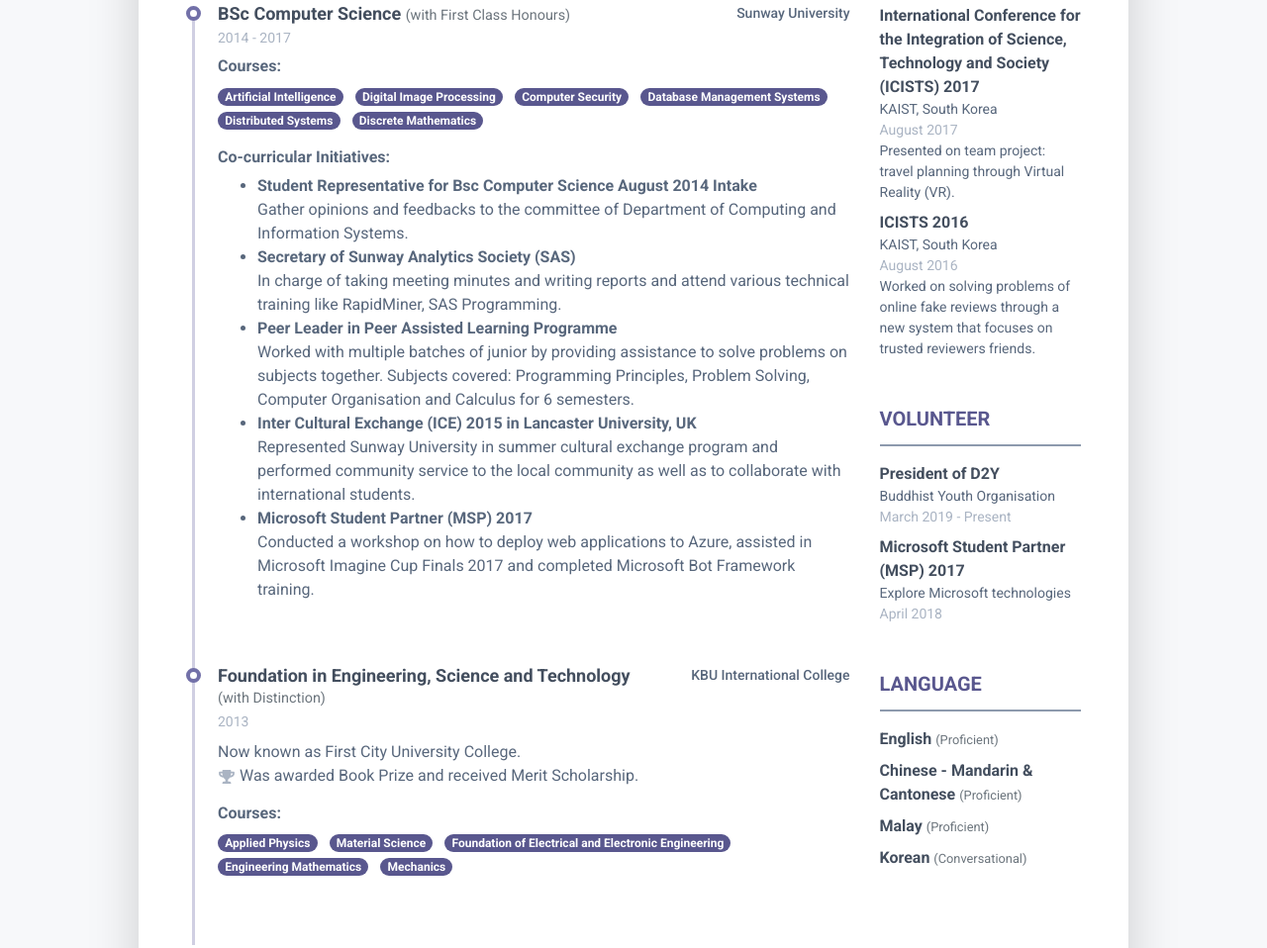
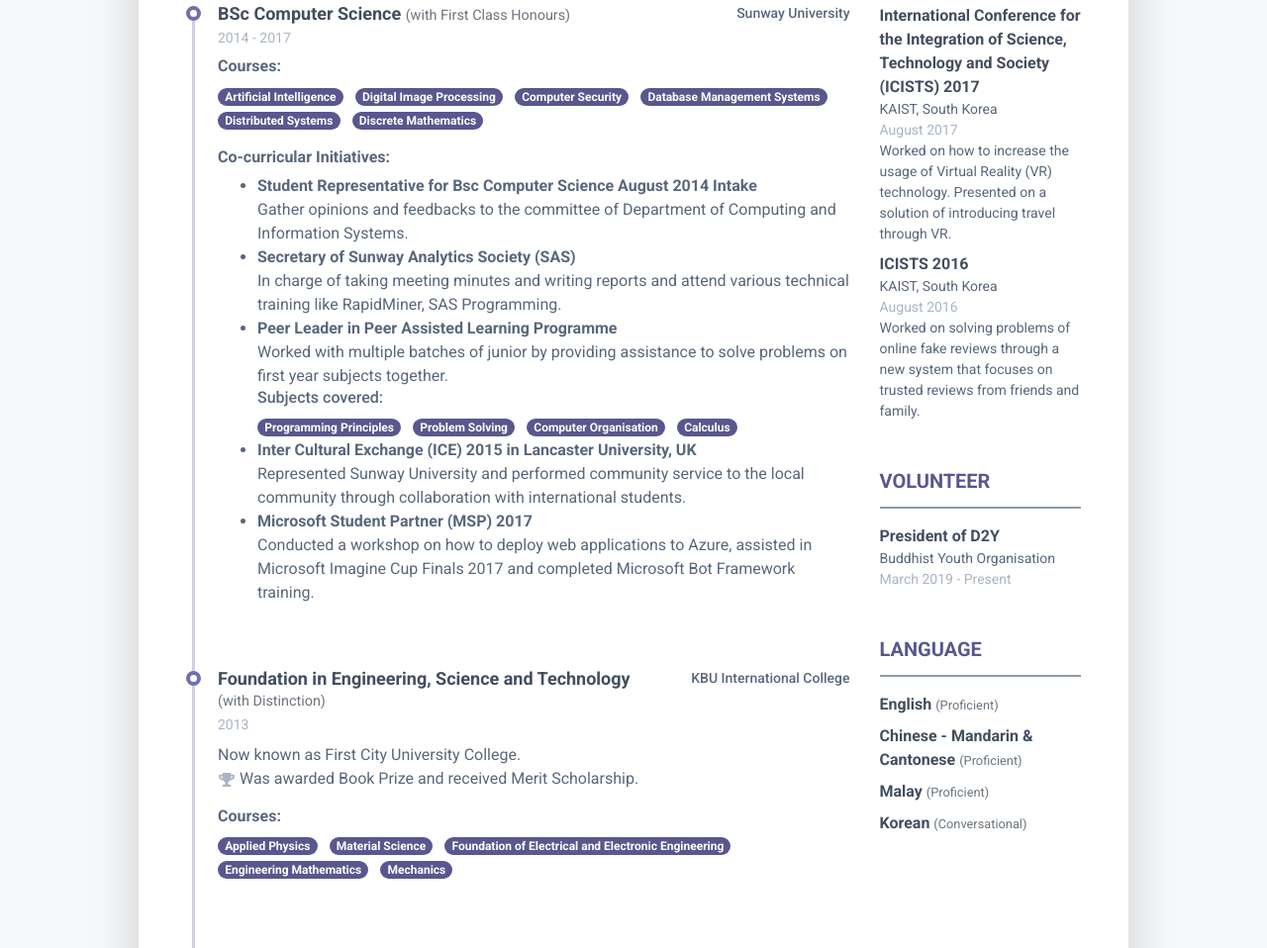
Before and after one commit to memilyc/memilyc.github.io, a plain HTML site: page index.html in a window 1280 px wide. Shown: the part 1859-2817 px from the top of the page at 99% size. Drawn offline with Linux system fonts and the light colour scheme.

Commit message:
Fixed test

```diff
--- a/index.html
+++ b/index.html
@@ -202,9 +202,16 @@
 													</li>
 													<li><b>Secretary of Sunway Analytics Society (SAS) </b> <br>In charge of taking meeting minutes and writing reports and attend various technical training like RapidMiner, SAS Programming.
 													</li>
-													<li><b>Peer Leader in Peer Assisted Learning Programme</b><br>Worked with multiple batches of junior by providing assistance to solve problems on subjects together. Subjects covered:  Programming Principles, Problem Solving, Computer Organisation and Calculus for 6 semesters.
+													<li><b>Peer Leader in Peer Assisted Learning Programme</b><br>Worked with multiple batches of junior by providing assistance to solve problems on first year subjects together.
+														<h4 class="resume-timeline-item-desc-heading">Subjects covered:</h4>
+														<ul class="list-inline">
+																<li class="list-inline-item"><span class="badge badge-primary badge-pill">Programming Principles</span></li>
+																<li class="list-inline-item"><span class="badge badge-primary badge-pill">Problem Solving</span></li>
+																<li class="list-inline-item"><span class="badge badge-primary badge-pill">Computer Organisation</span></li>
+																<li class="list-inline-item"><span class="badge badge-primary badge-pill">Calculus</span></li>
+														</ul>
 													</li>
-													<li><b>Inter Cultural Exchange (ICE) 2015 in Lancaster University, UK</b><br>Represented Sunway University in summer cultural exchange program and performed community service to the local community as well as to collaborate with international students.
+													<li><b>Inter Cultural Exchange (ICE) 2015 in Lancaster University, UK</b><br>Represented Sunway University and performed community service to the local community through collaboration with international students.
 													</li>
 													<li><b>Microsoft Student Partner (MSP) 2017</b><br>Conducted a workshop on how to deploy web applications to Azure, assisted in Microsoft Imagine Cup Finals 2017 and completed Microsoft Bot Framework training.
 													</li>
@@ -349,13 +356,13 @@
 										<div class="resume-degree font-weight-bold">International Conference for the Integration of Science, Technology and Society (ICISTS) 2017 </div>
 										<div class="resume-degree-org">KAIST, South Korea</div>
 										<div class="resume-degree-time">August 2017</div>
-										<div class="resume-degree-org">Presented on team project: travel planning through Virtual Reality (VR).<br></div>
+										<div class="resume-degree-org">Worked on how to increase the usage of Virtual Reality (VR) technology. Presented on a solution of introducing travel through VR. <br></div>
 									</li>
 									<li class="mb-2">
 										<div class="resume-degree font-weight-bold">ICISTS 2016</div>
 										<div class="resume-degree-org">KAIST, South Korea</div>
 										<div class="resume-degree-time">August 2016</div>
-										<div class="resume-degree-org">Worked on solving problems of online fake reviews through a new system that focuses on trusted reviewers friends.  </div>
+										<div class="resume-degree-org">Worked on solving problems of online fake reviews through a new system that focuses on trusted reviews from friends and family.  </div>
 									</li>
 							    </ul>
 						    </div>
@@ -370,11 +377,6 @@
 										<div class="resume-degree-org">Buddhist Youth Organisation</div>
 								        <div class="resume-degree-time">March 2019 - Present</div>
 								    </li>
-								    <li>
-								        <div class="resume-degree font-weight-bold">Microsoft Student Partner (MSP) 2017</div>
-								        <div class="resume-degree-org">Explore Microsoft technologies</div>
-								        <div class="resume-degree-time">April 2018</div>
-									</li>
 							    </ul>
 						    </div>
 						</section><!--//volunteer-section-->
```
